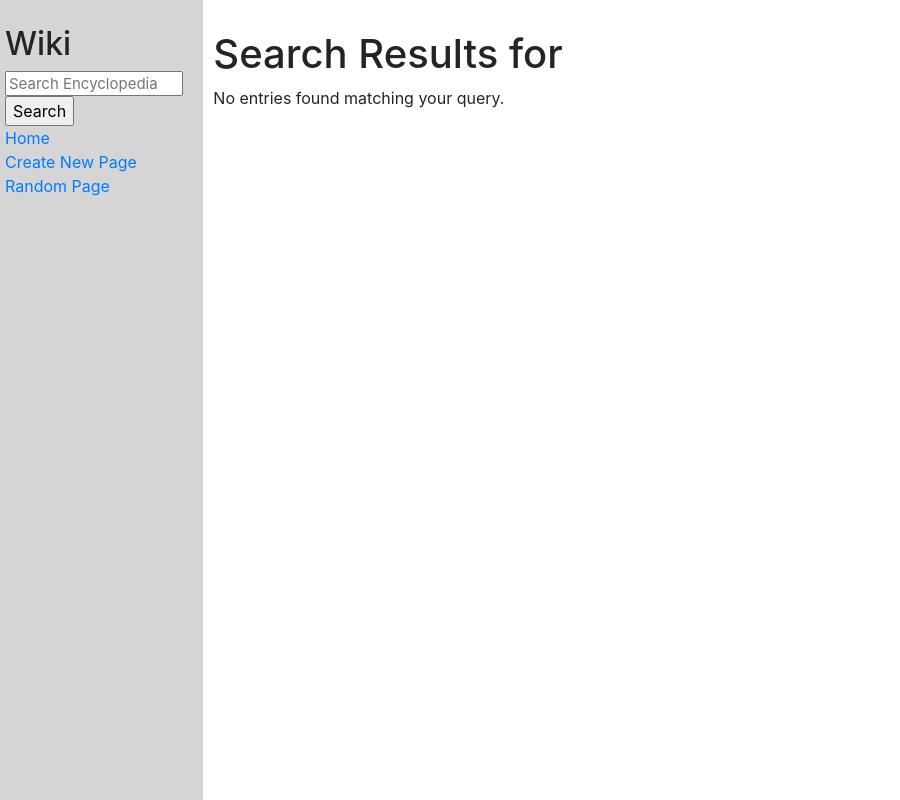
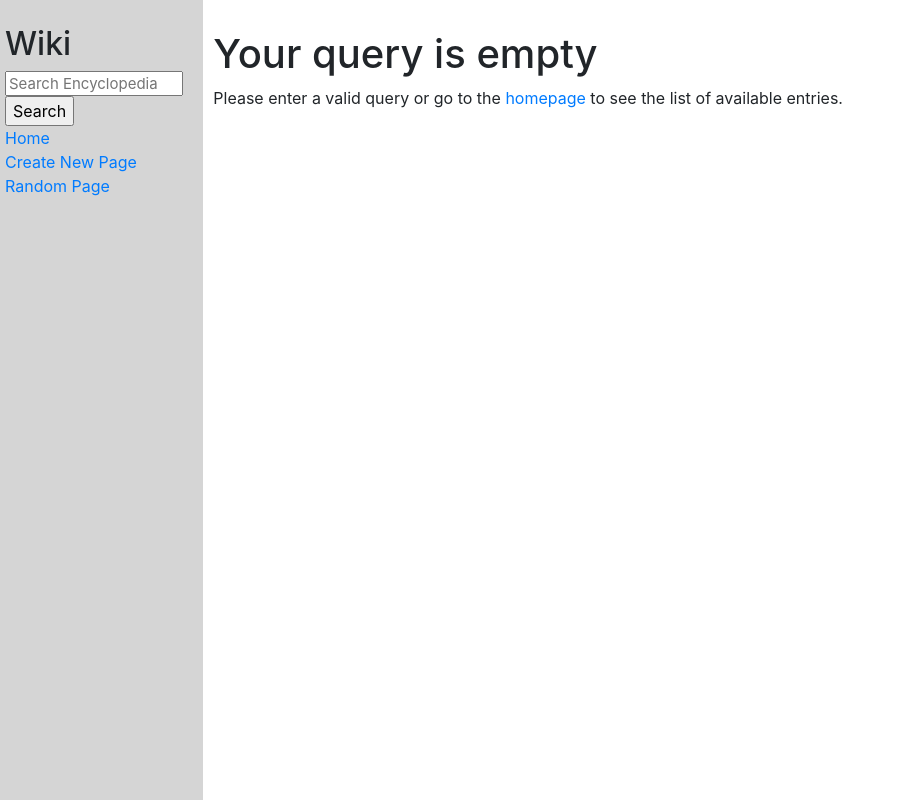
Before and after one commit to AdRCT791/cs50, a Django app: page /search/ in a window 1280 px wide. Shown: the whole page, without its empty margins (0-900 px from the left). Run offline with Django 3.2, Linux system fonts and the light colour scheme; some libraries are stand-ins or nearby versions.

Commit message:
Added search functionality.

```diff
--- a/wiki/encyclopedia/templates/encyclopedia/search.html
+++ b/wiki/encyclopedia/templates/encyclopedia/search.html
@@ -5,9 +5,14 @@ Search
 {% endblock %}
 
 {% block body %}
-<h1> Search Results for {{ query }}</h1>
 
+{% if query %}
+    <h1>Search Results for {{ query }}</h1>
+{% else %}
+    <h1>Your query is empty</h1>
+{% endif %}
 
+{% if query%}
     {% if matches %}
         <ul>
             {% for entry in matches %}
@@ -15,7 +20,10 @@ Search
             {% endfor %}
         </ul>
     {% else %}
-    <p>No entries found matching your query.</p>
+        <p>No pages found matching your query.</p>
+    {% endif %}
+{% else %}
+    <p>Please enter a valid query or go to the <a href=" {% url 'index' %}">homepage</a> to see the list of available entries.</p>
 {% endif %}
 
 
--- a/wiki/encyclopedia/views.py
+++ b/wiki/encyclopedia/views.py
@@ -1,5 +1,6 @@
 from django.shortcuts import render, redirect
 from django import forms
+from django.urls import reverse
 from django.http import HttpResponseRedirect
 import markdown2
 import random
@@ -88,4 +89,30 @@ def edit_page(request, title):
 #Search Query
 def search(request):
 
-    return render(request, "encyclopedia/search.html")
+    query = request.GET.get('q', '')
+    entries = util.list_entries()
+    matches = []
+
+
+    #Handling empty querry before processing entries
+    if not query:
+        return render (request, "encyclopedia/search.html", {
+            "query": query,
+            "entries": [],
+            "matches": []
+        })
+
+    # Finding matches between query and the list of entries
+    for entry in entries:
+
+        if query.lower() == entry.lower():
+            return redirect(reverse('entry', args=[entry]))
+
+        elif query.lower() in entry.lower():
+            matches.append(entry)
+            # print(f"Matched entry:{entry}")
+
+    return render(request, "encyclopedia/search.html", {
+        "query": query,
+        "matches": matches
+    })
```
Also changed, not shown: wiki/entries/TypeScript.md (added, +1 -0 lines). Lines whose indentation alone changed are shown as unchanged.
